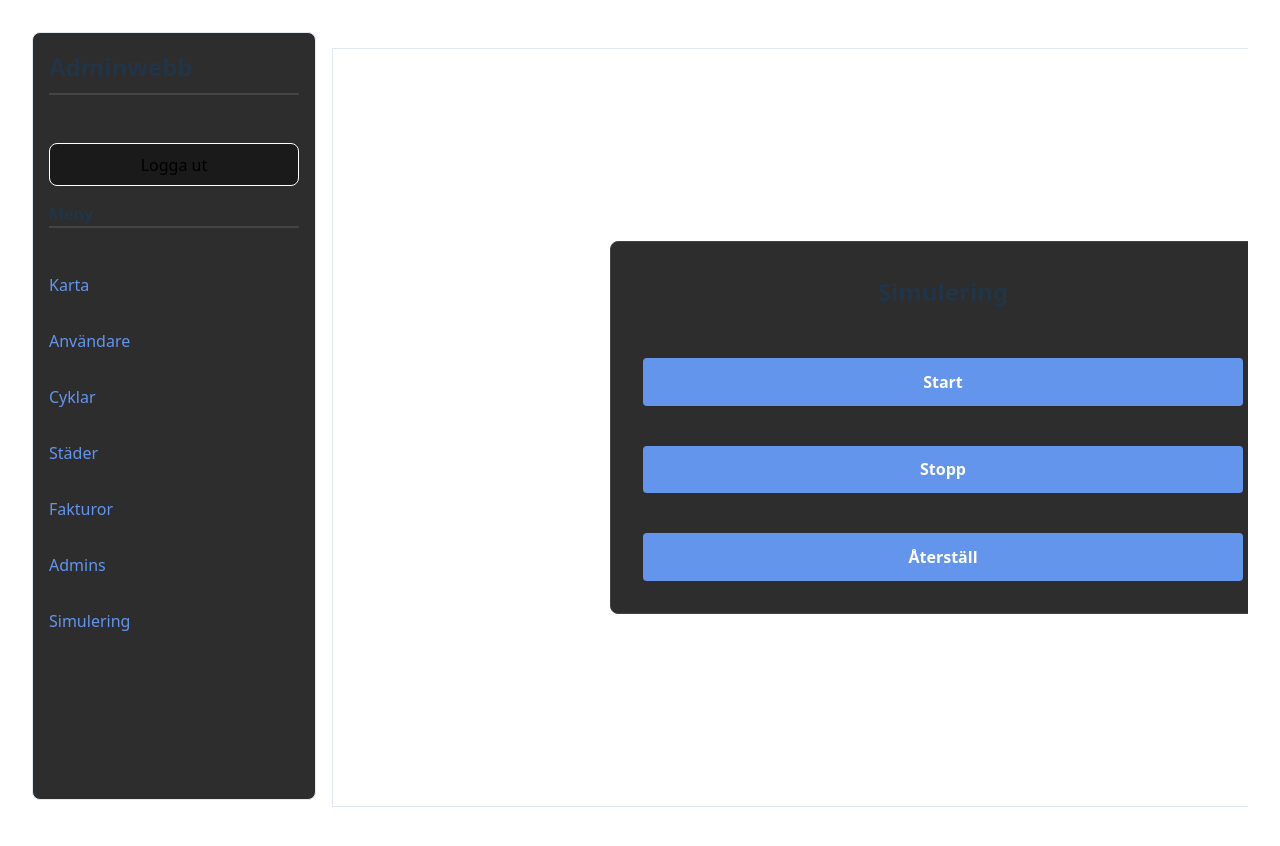
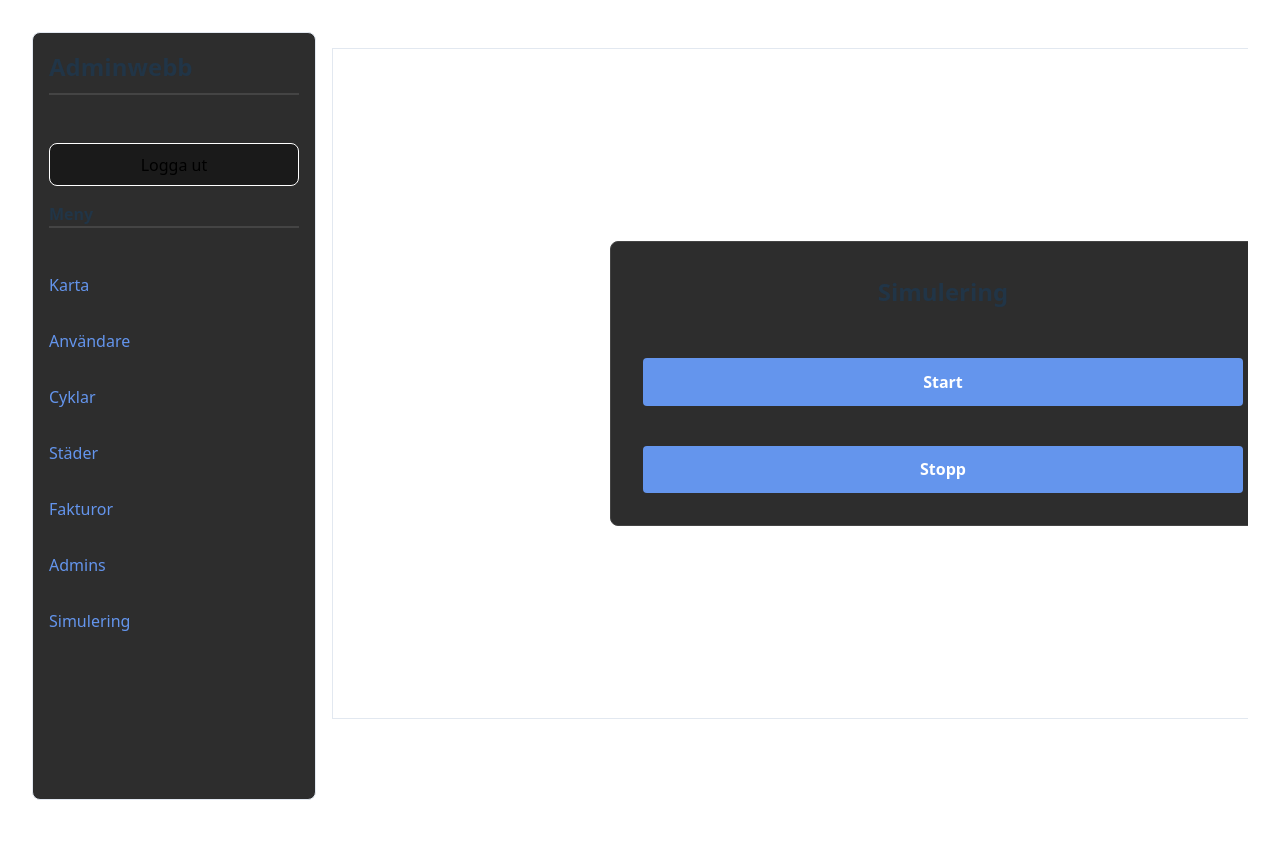
Before and after one commit to ricmal08/vteam-admin-client, a React (Vite) app: page /simulation in a window 1280 px wide. Shown: the top 846 px of the page. Built offline with nearby package versions, Linux system fonts and the light colour scheme; sample sign-in values are in the browser's storage.

Commit message:
chore:remove abundant apiRequest

```diff
--- a/src/views/Simulation/simulation.jsx
+++ b/src/views/Simulation/simulation.jsx
@@ -20,16 +20,6 @@ function Simulation() {
       setMessage(`${err.message}`); }
   };
 
-  const handleReset = async () => {
-    if (window.confirm("Återställa hela databasen.")) {
-      try {
-        const response = await apiRequest('/api/simulation/reset', { method: 'POST' });
-        setMessage(response.message);
-      } catch (err)
-        { setMessage(`${err.message}`); }
-    }
-  };
-
 return (
   <div className="view-container">
     <div className="form-container">
@@ -49,13 +39,6 @@ return (
     >
     Stopp
     </button>
-
-    <button
-    onClick={handleReset}
-    className="form-button"
-    >
-    Återställ
-    </button>
     </div>
 
     {message && <p>{message}</p>}
```
